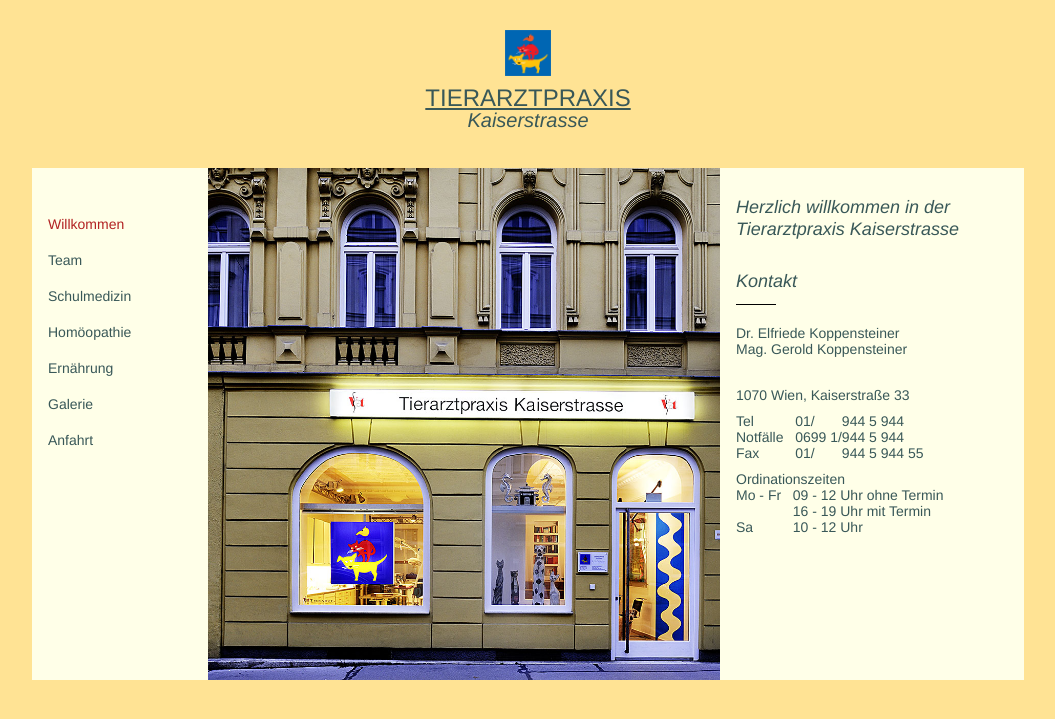
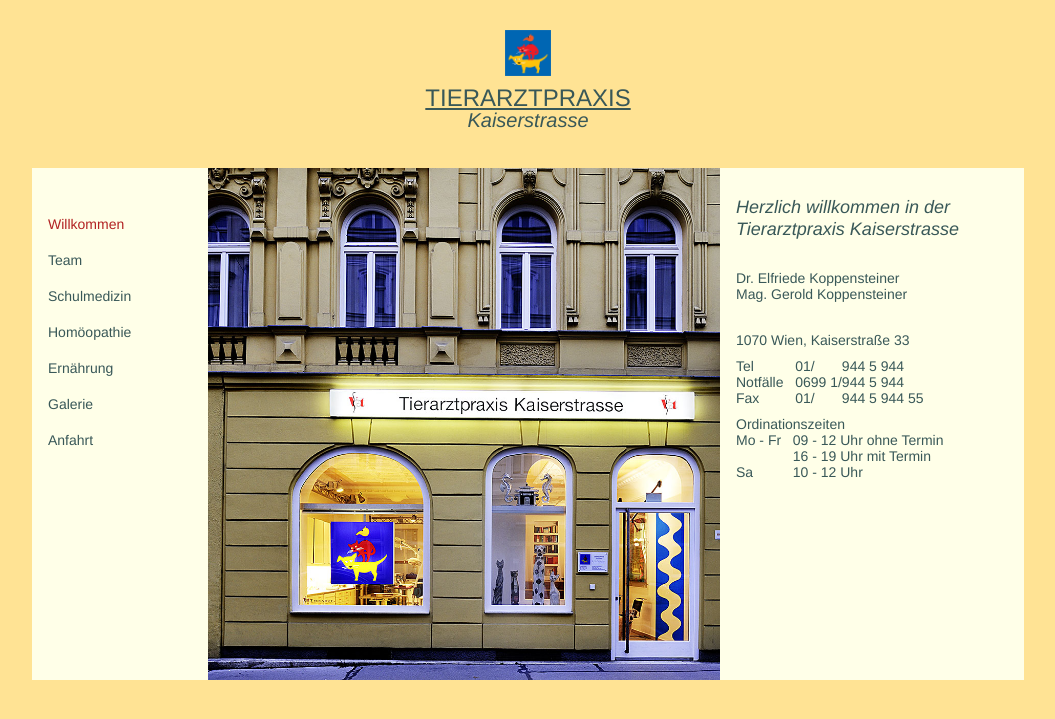
Before and after one commit to richardtraindl/tierarztpraxis-kaiserstrasse.at, a Jekyll site: the page built from index.html, in a window 1280 px wide. Shown: the top 719 px of the page, without its empty margins (112-1167 px from the left). Built offline with Jekyll 4.4.1, drawn with Linux system fonts in a browser that asks for light colours.

Commit message:
ueberschrift entfernt

```diff
--- a/_includes/kontakt.html
+++ b/_includes/kontakt.html
@@ -1,8 +1,8 @@
 
     <div id="kontakt" class="inner-description">
-      <h2>Kontakt</h2>
+      <!-- h2>Kontakt</h2 -->
 
-      <div class="spacer"><img src="img/horizontal-line.png" alt=""></div>
+      <!-- div class="spacer"><img src="img/horizontal-line.png" alt=""></div -->
 
       <p>
         <a href="team.html#elfi">Dr. Elfriede Koppensteiner</a>
```
